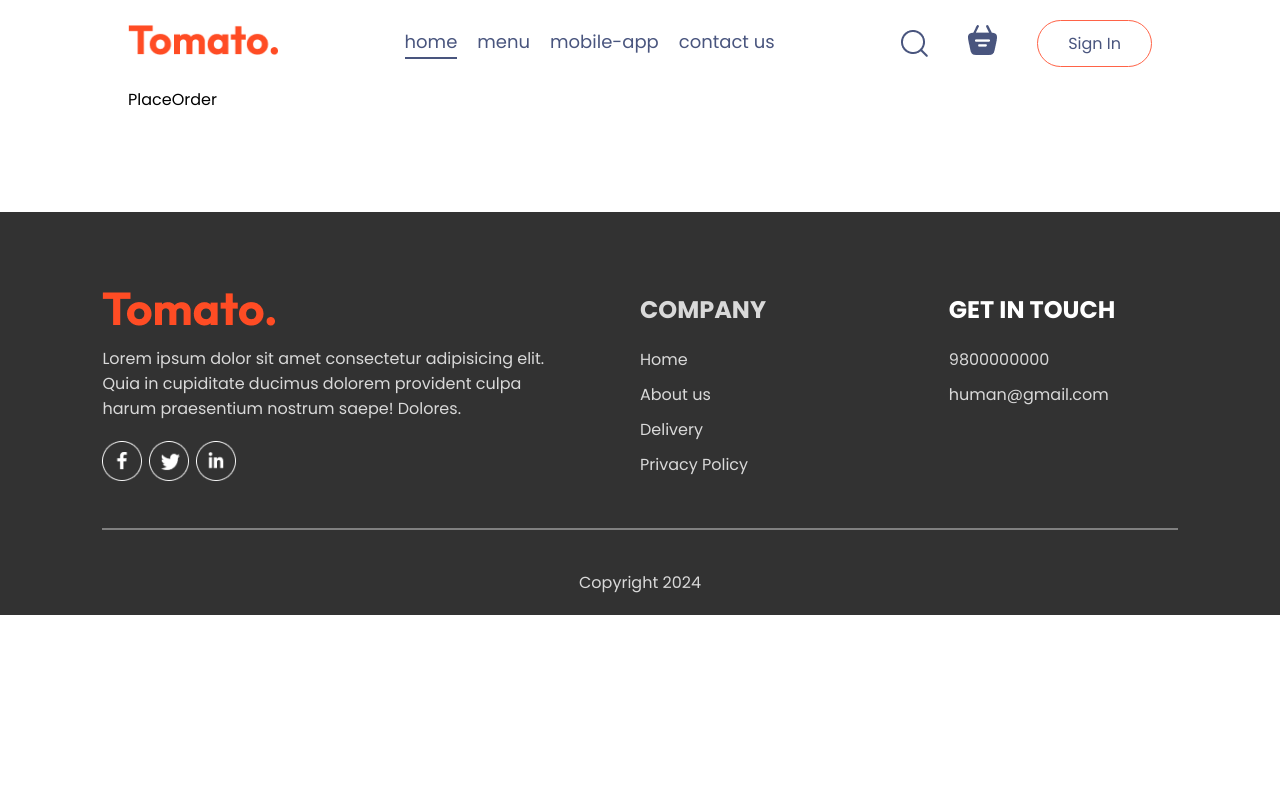
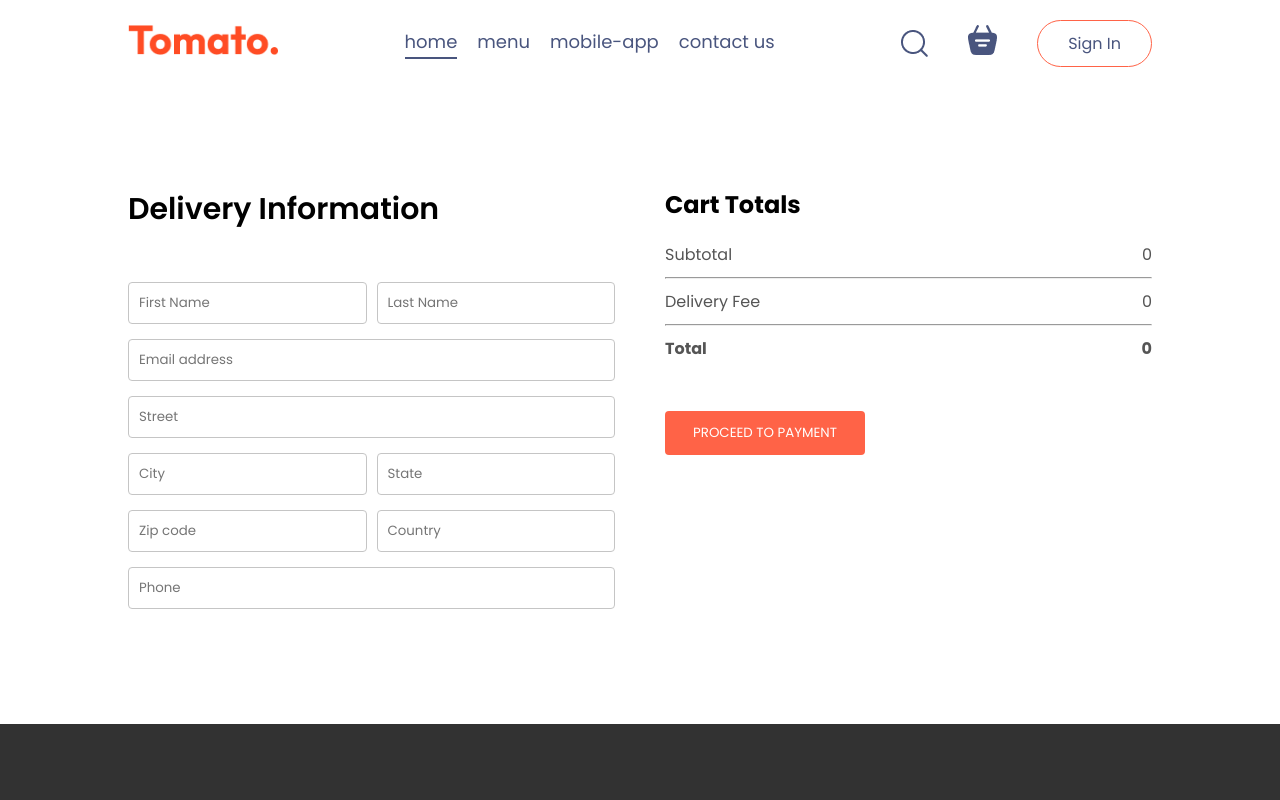
Before and after one commit to creation7654321/food-ordering-react, a React (Vite) app: page /order in a window 1280 px wide. Shown: the top 800 px of the page. Built offline with nearby package versions, Linux system fonts and the light colour scheme.

Commit message:
creating place order page

```diff
--- a/src/pages/Cart/Cart.jsx
+++ b/src/pages/Cart/Cart.jsx
@@ -1,8 +1,11 @@
 import React, { useContext } from 'react'
 import './Cart.css'
 import { StoreContext } from '../../context/StoreContext'
+import { useNavigate } from 'react-router-dom';
 
 export default function Cart() {
+
+  const navigate = useNavigate();
 
     const {cartItems, food_list, removeFromCart,getTotalCartAmount} = useContext(StoreContext);
   return (
@@ -48,15 +51,15 @@ export default function Cart() {
             <hr />
             <div className="cart-total-details">
               <p>Delivery Fee</p>
-              <p>{2}</p>
+              <p>{getTotalCartAmount()===0?0:2}</p>
             </div>
             <hr />
             <div className="cart-total-details">
               <b>Total</b>
-              <b>{getTotalCartAmount()+2}</b>
+              <b>{getTotalCartAmount()===0?0:getTotalCartAmount()+2}</b>
             </div>
           </div>
-          <button>PROCEED TO CHECKOUT</button>
+          <button onClick={()=>navigate('/order')}>PROCEED TO CHECKOUT</button>
         </div>
         <div className="cart-promocode">
           <div>
--- a/src/pages/PlaceOrder/PlaceOrder.css
+++ b/src/pages/PlaceOrder/PlaceOrder.css
@@ -0,0 +1,35 @@
+.place-order{
+    display: flex;
+    align-items: start;
+    justify-content: space-between;
+    gap:50px;
+    margin-top: 100px;
+}
+.place-order-left{
+    width: 100%;
+    max-width: max(30%, 500px);
+}
+.place-order-left .title{
+    font-size: 30px;
+    font-weight: 600;
+    margin-bottom: 50px;
+}
+.place-order-left input{
+    margin-bottom: 15px;
+    width: 100%;
+    padding: 10px;
+    border: 1px solid #c5c5c5;
+    border-radius: 4px;
+    outline-color: tomato;
+}
+.place-order-left .multi-fields{
+    display: flex;
+    gap:10px;
+}
+.place-order-right{
+    width: 100%;
+    max-width: max(40%,500px);
+}
+.place-order .cart-total button{
+    margin-top: 30px;
+}
--- a/src/pages/PlaceOrder/PlaceOrder.jsx
+++ b/src/pages/PlaceOrder/PlaceOrder.jsx
@@ -1,9 +1,58 @@
-import React from 'react'
+import React, { useContext } from 'react'
 import './PlaceOrder.css'
+import { StoreContext } from '../../context/StoreContext'
 
 
 export default function PlaceOrder() {
+  const {getTotalCartAmount} = useContext(StoreContext)
   return (
-    <div>PlaceOrder</div>
+    <form className='place-order'>
+      <div className="place-order-left">
+        <p className="title">Delivery Information</p>
+        <div className="multi-fields">
+          <input type="text" placeholder='First Name' />
+          <input type="text" placeholder='Last Name' />
+        </div>
+        <input type="email" placeholder='Email address'/>
+        <input type="text" placeholder='Street'/>
+
+        <div className="multi-fields">
+          <input type="text" placeholder='City' />
+          <input type="text" placeholder='State' />
+        </div>
+
+        <div className="multi-fields">
+          <input type="text" placeholder='Zip code' />
+          <input type="text" placeholder='Country' />
+        </div>
+
+        <input type="text"  placeholder='Phone'/>
+      </div>
+
+
+      <div className="place-order-right">
+        <div className="cart-total">
+            <h2>Cart Totals</h2>
+            <div>
+            <div className="cart-total-details">
+              <p>Subtotal</p>
+              <p>{getTotalCartAmount()}</p>
+            </div>
+            <hr />
+            <div className="cart-total-details">
+              <p>Delivery Fee</p>
+              <p>{getTotalCartAmount()===0?0:2}</p>
+            </div>
+            <hr />
+            <div className="cart-total-details">
+              <b>Total</b>
+              <b>{getTotalCartAmount()===0?0:getTotalCartAmount()+2}</b>
+            </div>
+            </div>
+            <button>PROCEED TO PAYMENT</button>
+          </div>
+        </div>
+
+    </form>
   )
 }
```
